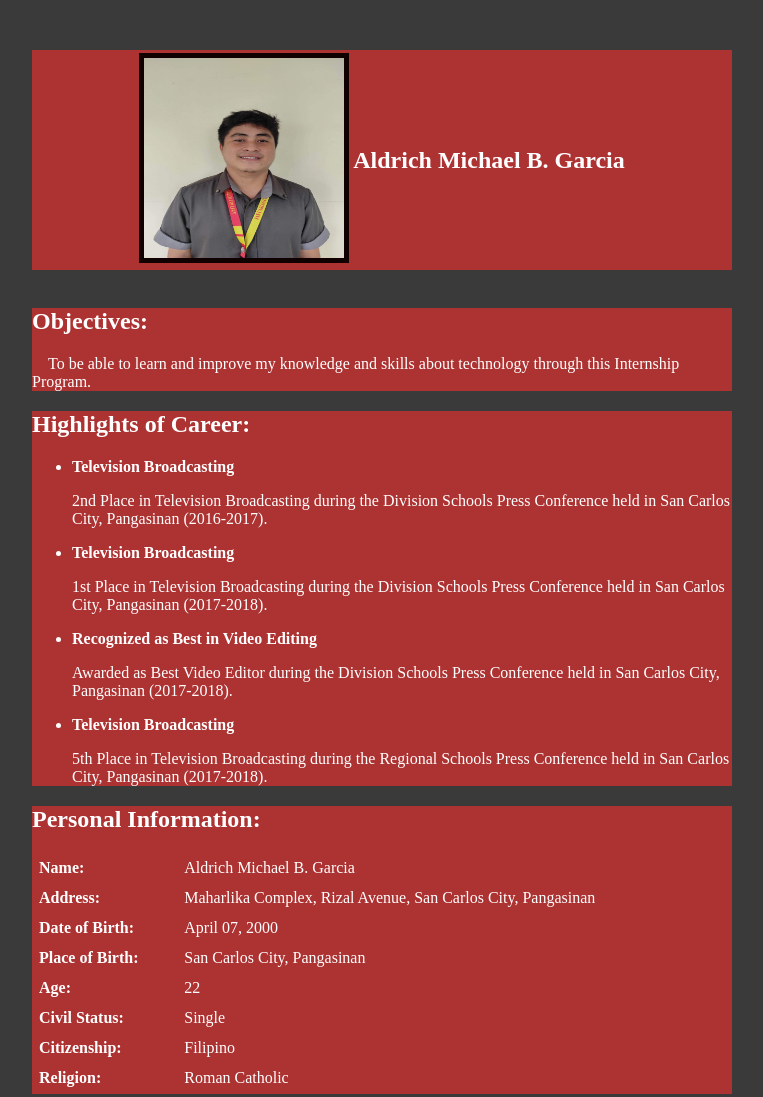
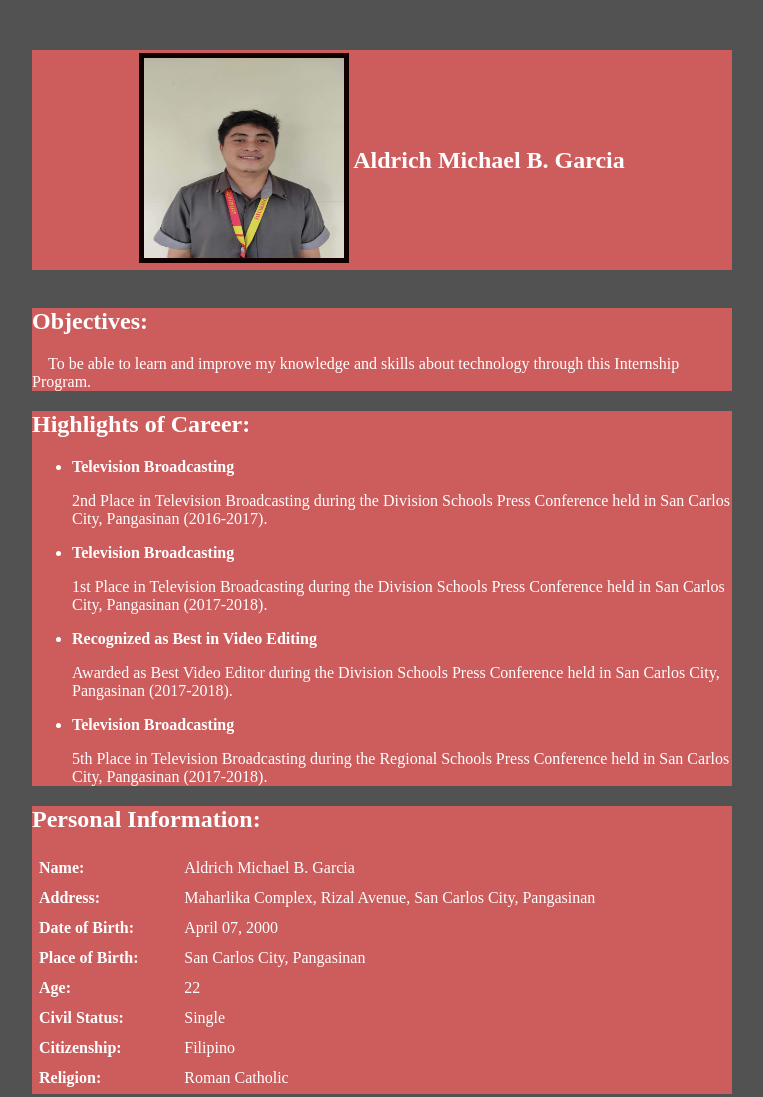
Before and after one commit to drichgarcia/aldrichCV, a plain HTML site: page index.html in a window 1280 px wide. Shown: the top 1097 px of the page, without its empty margins (258-1021 px from the left). Drawn offline with Linux system fonts and the light colour scheme.

Commit message:
Update style.css

```diff
--- a/style.css
+++ b/style.css
@@ -1,5 +1,5 @@
 
-body {background-color: #3a3a3a;
+body {background-color: #525252;
       max-width: 700px;
       margin: auto;
       margin-top: 50px;
@@ -21,29 +21,29 @@ body {background-color: #3a3a3a;
     margin-bottom: auto;
  }
 .personal {
-    background-color: rgb(173, 50, 50);
+    background-color: #CD5C5C;
  }
 
 #ob {
-    background-color: rgb(173, 50, 50);
+    background-color: #CD5C5C;
  }
 
 #image {
-    background-color: rgb(173, 50, 50);
+    background-color: #CD5C5C;
  }
 
 #car {
-    background-color: rgb(173, 50, 50);
+    background-color: #CD5C5C;
 }
 #ski {
-background-color: rgb(173, 50, 50);
+background-color: #CD5C5C;
 }
  #educa {
-    background-color: rgb(173, 50, 50);
+    background-color: #CD5C5C;
 }
 
 #blind {
-    background-color: rgb(173, 50, 50);
+    background-color: #CD5C5C;
 }
 
 #body {
```
